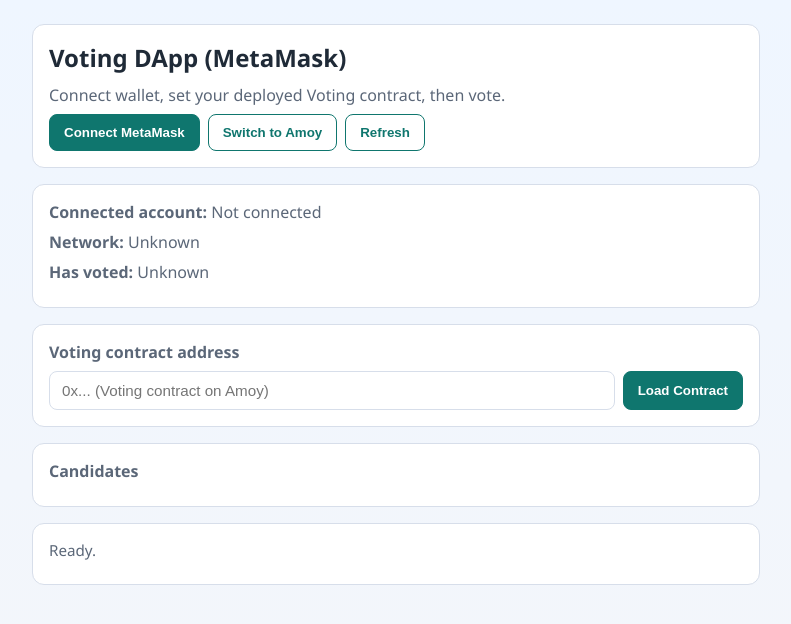
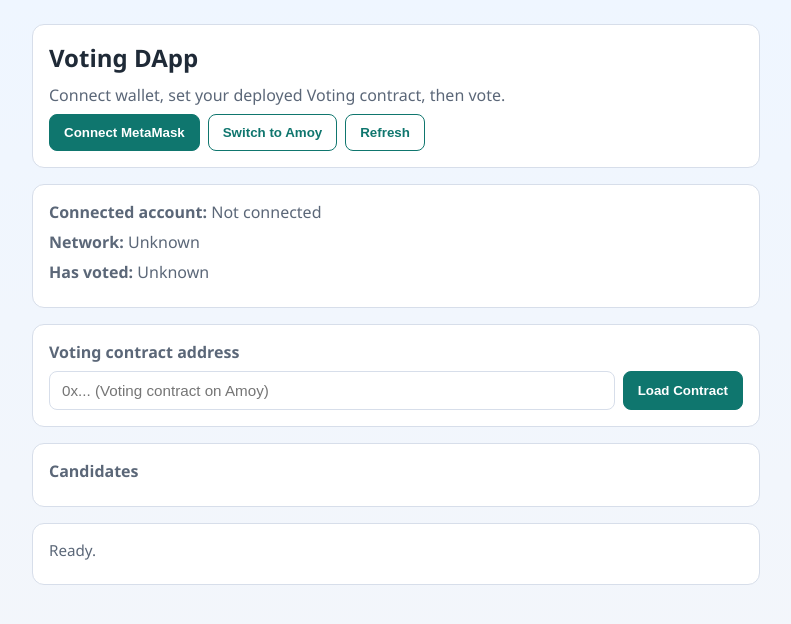
Before and after one commit to kuronosec/blockchain-learning-material, a website: page web/voting/index.html in a window 1280 px wide. Shown: the whole page, without its empty margins (244-1035 px from the left). Drawn offline with nearby package versions, Linux system fonts and the light colour scheme.

Commit message:
add last changes

```diff
--- a/web/voting/index.html
+++ b/web/voting/index.html
@@ -114,7 +114,7 @@
   <body>
     <div class="container">
       <div class="card">
-        <h1>Voting DApp (MetaMask)</h1>
+        <h1>Voting DApp</h1>
         <p>Connect wallet, set your deployed Voting contract, then vote.</p>
         <div class="row">
           <button id="connectBtn">Connect MetaMask</button>
```
Also changed, not shown: README.md.
